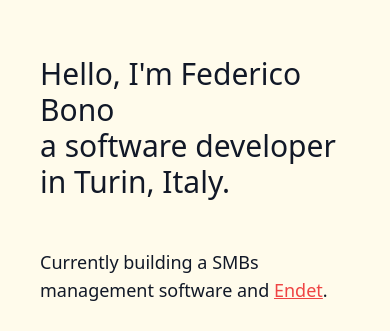
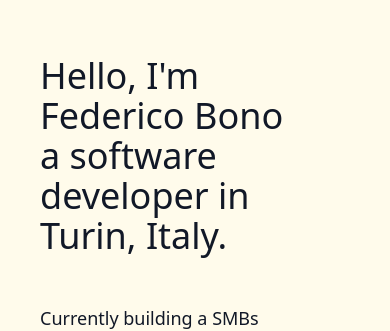
Before and after one commit to FredBonux/FredBonux.github.io, a plain HTML site: page index.html in a window 390 px wide. Shown: the top 331 px of the page. Drawn offline with nearby package versions, Linux system fonts and the light colour scheme.

Commit message:
Fix style

```diff
--- a/index.html
+++ b/index.html
@@ -13,8 +13,8 @@
 
 <body>
 
-	<div class="bg-yellow-50 w-screen h-screen py-14 px-10 lg:p-24">
-		<h1 class='font-medium text-3xl lg:text-5xl text-gray-900 lg:max-w-xl'>
+	<div class="w-screen h-screen py-14 px-10 lg:p-24">
+		<h1 class='font-medium text-4xl lg:text-5xl text-gray-900 lg:max-w-xl'>
 			Hello, I'm Federico Bono<br/>
 			a software developer in Turin, Italy.
 		</h1>
@@ -41,6 +41,9 @@
 </body>
 
 <style>
+	body {
+		background-color: rgba(255,251,235, 1);
+	}
 </style>
 
 </html>
```
